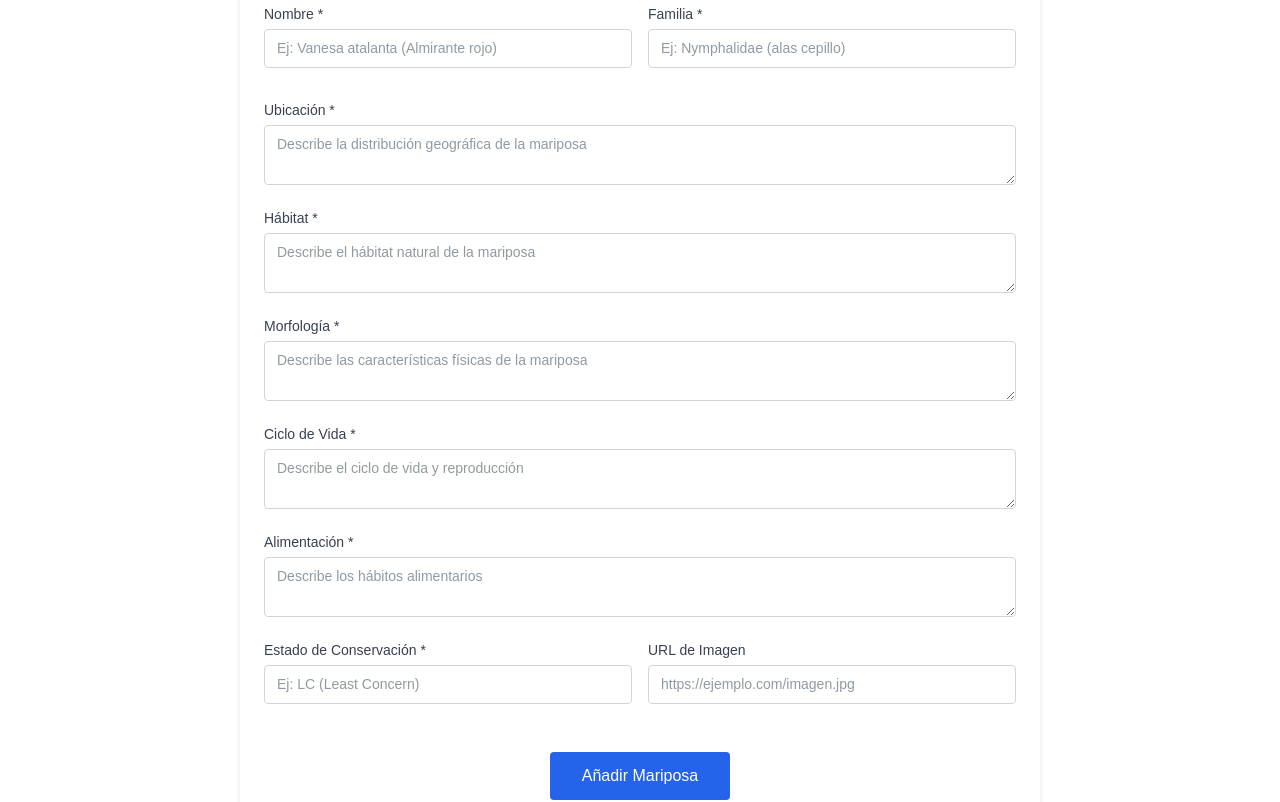
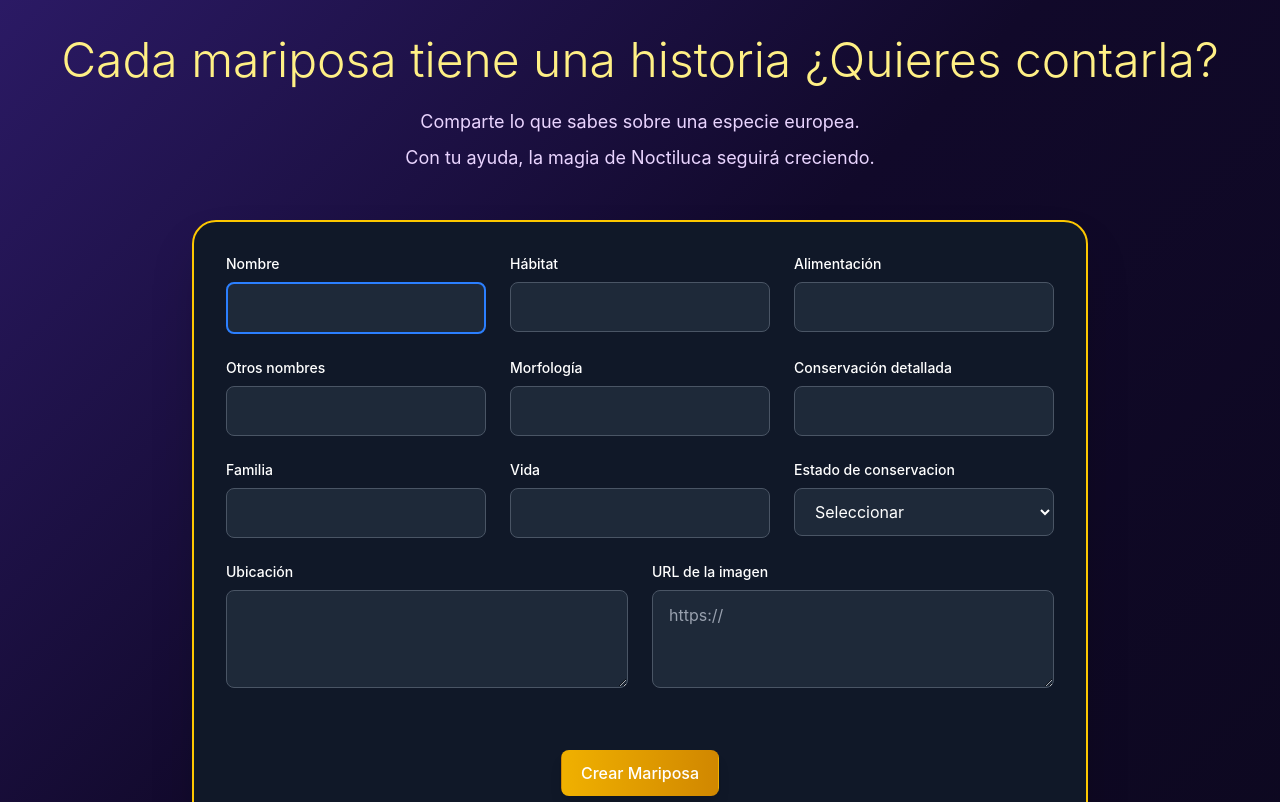
Before and after one commit to nicolegugu93/Noctiluca, a React (Vite) app: page /newbutterly in a window 1280 px wide. Shown: the part 880-1682 px from the top of the page. Built offline with nearby package versions, Linux system fonts and the light colour scheme.

Commit message:
create butterfly

```diff
--- a/src/pages/CreateButterfly.jsx
+++ b/src/pages/CreateButterfly.jsx
@@ -1,9 +1,20 @@
 import { useState } from 'react';
-import { createButterfly } from '../services/ButterflyServices';
 
-export default function ButterflyForm() {
+// Simulación del servicio (en tu caso real usarías la importación)
+const createButterfly = async (butterflyData) => {
+  // Simulación de la función - en tu código real importarías desde ButterflyServices.jsx
+  return new Promise((resolve) => {
+    setTimeout(() => {
+      console.log('Mariposa creada:', butterflyData);
+      resolve({ success: true, data: butterflyData });
+    }, 1000);
+  });
+};
+
+export default function CreateButterfly() {
   const [formData, setFormData] = useState({
     name: '',
+    'other names': '',
     family: '',
     Location: '',
     Hábitat: '',
@@ -11,6 +22,7 @@ export default function ButterflyForm() {
     Life: '',
     Feeding: '',
     Conservation: '',
+    'about conservation': '',
     image: ''
   });
 
@@ -30,9 +42,7 @@ export default function ButterflyForm() {
     setMessage('');
 
     try {
-
       const newId = Date.now().toString();
-
       const newButterfly = {
         id: newId,
         ...formData
@@ -44,6 +54,7 @@ export default function ButterflyForm() {
         setMessage('¡Mariposa añadida correctamente!');
         setFormData({
           name: '',
+          'other names': '',
           family: '',
           Location: '',
           Hábitat: '',
@@ -51,6 +62,7 @@ export default function ButterflyForm() {
           Life: '',
           Feeding: '',
           Conservation: '',
+          'about conservation': '',
           image: ''
         });
       } else {
@@ -63,260 +75,246 @@ export default function ButterflyForm() {
     }
   };
 
-  const containerStyle = {
-    maxWidth: '800px',
-    margin: '0 auto',
-    padding: '24px',
-    backgroundColor: 'white',
-    boxShadow: '0 4px 6px rgba(0, 0, 0, 0.1)',
-    borderRadius: '8px',
-    fontFamily: 'Arial, sans-serif'
-  };
+  return (
+    <div className="min-h-screen" style={{
+      background: 'linear-gradient(135deg, #2D1B69 0%, #11092A 50%, #0D0820 100%)',
+      fontFamily: 'Inter, system-ui, sans-serif'
+    }}>
+      {/* Botón superior */}
+      <div className="pt-6 pl-6">
+        <button className="px-4 py-2 bg-yellow-600 text-yellow-100 rounded-md text-sm font-medium hover:bg-yellow-700 transition-colors">
+          » Regresar a la galería
+        </button>
+      </div>
 
-  const titleStyle = {
-    fontSize: '24px',
-    fontWeight: 'bold',
-    textAlign: 'center',
-    marginBottom: '24px',
-    color: '#333'
-  };
+      {/* Contenido principal */}
+      <div className="flex flex-col items-center justify-center px-6 py-12">
+        <div className="text-center mb-12">
+          <h1 className="text-4xl md:text-5xl font-light text-yellow-200 mb-6">
+            Cada mariposa tiene una historia ¿Quieres contarla?
+          </h1>
+          <p className="text-lg text-purple-200 mb-2">
+            Comparte lo que sabes sobre una especie europea.
+          </p>
+          <p className="text-lg text-purple-200">
+            Con tu ayuda, la magia de Noctiluca seguirá creciendo.
+          </p>
+        </div>
 
-  const messageStyle = {
-    padding: '12px',
-    marginBottom: '16px',
-    borderRadius: '4px',
-    border: '1px solid',
-    backgroundColor: message.includes('correctamente') ? '#d4edda' : '#f8d7da',
-    color: message.includes('correctamente') ? '#155724' : '#721c24',
-    borderColor: message.includes('correctamente') ? '#c3e6cb' : '#f5c6cb'
-  };
+        {/* Decorative butterfly */}
+        <div className="absolute top-32 right-16 opacity-30">
+          <svg width="80" height="80" viewBox="0 0 100 100" className="text-yellow-300">
+            <path d="M50 20 C40 10, 20 15, 15 35 C10 50, 20 60, 35 55 C40 52, 45 48, 50 50 C55 48, 60 52, 65 55 C80 60, 90 50, 85 35 C80 15, 60 10, 50 20 Z"
+                  fill="currentColor" opacity="0.6"/>
+            <path d="M50 50 C45 60, 40 70, 35 85 C30 95, 40 98, 50 90 C50 85, 50 75, 50 70 C50 75, 50 85, 50 90 C60 98, 70 95, 65 85 C60 70, 55 60, 50 50 Z"
+                  fill="currentColor" opacity="0.4"/>
+          </svg>
+        </div>
 
-  const formGroupStyle = {
-    marginBottom: '16px'
-  };
-
-  const gridStyle = {
-    display: 'grid',
-    gridTemplateColumns: 'repeat(auto-fit, minmax(300px, 1fr))',
-    gap: '16px',
-    marginBottom: '16px'
-  };
-
-  const labelStyle = {
-    display: 'block',
-    fontSize: '14px',
-    fontWeight: '500',
-    color: '#374151',
-    marginBottom: '4px'
-  };
-
-  const inputStyle = {
-    width: '100%',
-    padding: '8px 12px',
-    border: '1px solid #d1d5db',
-    borderRadius: '4px',
-    fontSize: '14px',
-    outline: 'none',
-    boxSizing: 'border-box'
-  };
-
-  const textareaStyle = {
-    ...inputStyle,
-    resize: 'vertical',
-    minHeight: '60px'
-  };
-
-  const buttonContainerStyle = {
-    display: 'flex',
-    justifyContent: 'center',
-    paddingTop: '16px'
-  };
-
-  const buttonStyle = {
-    padding: '12px 32px',
-    borderRadius: '4px',
-    fontWeight: '500',
-    color: 'white',
-    border: 'none',
-    cursor: isSubmitting ? 'not-allowed' : 'pointer',
-    backgroundColor: isSubmitting ? '#9ca3af' : '#2563eb',
-    transition: 'background-color 0.2s'
-  };
-
-  return (
-    <div style={containerStyle}>
-      <h2 style={titleStyle}>
-        Añadir Nueva Mariposa
-      </h2>
-
+        {/* Formulario */}
+        <div className="w-full max-w-4xl">
+          <div className="bg-gray-900 bg-opacity-60 backdrop-blur-sm p-8 rounded-3xl border-2 border-yellow-400 shadow-2xl">
             {message && (
-        <div style={messageStyle}>
+              <div className={`mb-6 p-4 rounded-lg text-center font-medium ${
+                message.includes('correctamente')
+                  ? 'bg-green-900 bg-opacity-50 text-green-300 border border-green-700'
+                  : 'bg-red-900 bg-opacity-50 text-red-300 border border-red-700'
+              }`}>
                 {message}
               </div>
             )}
 
+            <div className="space-y-6">
+              {/* Primera fila */}
+              <div className="grid grid-cols-1 md:grid-cols-3 gap-6">
                 <div>
-        <div style={gridStyle}>
-          <div style={formGroupStyle}>
-            <label htmlFor="name" style={labelStyle}>
-              Nombre *
+                  <label className="block text-white text-sm font-medium mb-2">
+                    Nombre
                   </label>
                   <input
                     type="text"
-              id="name"
                     name="name"
                     value={formData.name}
                     onChange={handleChange}
+                    className="w-full px-4 py-3 bg-gray-800 bg-opacity-70 border-2 border-blue-500 rounded-lg text-white placeholder-gray-400 focus:outline-none focus:border-blue-400 transition-colors"
+                    placeholder=""
                     required
-              style={inputStyle}
-              placeholder="Ej: Vanesa atalanta (Almirante rojo)"
                   />
                 </div>
-
-          <div style={formGroupStyle}>
-            <label htmlFor="family" style={labelStyle}>
-              Familia *
+                <div>
+                  <label className="block text-white text-sm font-medium mb-2">
+                    Hábitat
                   </label>
                   <input
                     type="text"
-              id="family"
-              name="family"
-              value={formData.family}
+                    name="Hábitat"
+                    value={formData.Hábitat}
                     onChange={handleChange}
+                    className="w-full px-4 py-3 bg-gray-800 bg-opacity-70 border border-gray-600 rounded-lg text-white placeholder-gray-400 focus:outline-none focus:border-blue-400 transition-colors"
+                    placeholder=""
                     required
-              style={inputStyle}
-              placeholder="Ej: Nymphalidae (alas cepillo)"
+                  />
+                </div>
+                <div>
+                  <label className="block text-white text-sm font-medium mb-2">
+                    Alimentación
+                  </label>
+                  <input
+                    type="text"
+                    name="Feeding"
+                    value={formData.Feeding}
+                    onChange={handleChange}
+                    className="w-full px-4 py-3 bg-gray-800 bg-opacity-70 border border-gray-600 rounded-lg text-white placeholder-gray-400 focus:outline-none focus:border-blue-400 transition-colors"
+                    placeholder=""
+                    required
                   />
                 </div>
               </div>
 
-        <div style={formGroupStyle}>
-          <label htmlFor="Location" style={labelStyle}>
-            Ubicación *
+              {/* Segunda fila */}
+              <div className="grid grid-cols-1 md:grid-cols-3 gap-6">
+                <div>
+                  <label className="block text-white text-sm font-medium mb-2">
+                    Otros nombres
                   </label>
-          <textarea
-            id="Location"
-            name="Location"
-            value={formData.Location}
+                  <input
+                    type="text"
+                    name="other names"
+                    value={formData['other names']}
                     onChange={handleChange}
-            required
-            style={textareaStyle}
-            placeholder="Describe la distribución geográfica de la mariposa"
+                    className="w-full px-4 py-3 bg-gray-800 bg-opacity-70 border border-gray-600 rounded-lg text-white placeholder-gray-400 focus:outline-none focus:border-blue-400 transition-colors"
+                    placeholder=""
                   />
                 </div>
-
-        <div style={formGroupStyle}>
-          <label htmlFor="Hábitat" style={labelStyle}>
-            Hábitat *
+                <div>
+                  <label className="block text-white text-sm font-medium mb-2">
+                    Morfología
                   </label>
-          <textarea
-            id="Hábitat"
-            name="Hábitat"
-            value={formData.Hábitat}
-            onChange={handleChange}
-            required
-            style={textareaStyle}
-            placeholder="Describe el hábitat natural de la mariposa"
-          />
-        </div>
-
-        <div style={formGroupStyle}>
-          <label htmlFor="Morphology" style={labelStyle}>
-            Morfología *
-          </label>
-          <textarea
-            id="Morphology"
+                  <input
+                    type="text"
                     name="Morphology"
                     value={formData.Morphology}
                     onChange={handleChange}
+                    className="w-full px-4 py-3 bg-gray-800 bg-opacity-70 border border-gray-600 rounded-lg text-white placeholder-gray-400 focus:outline-none focus:border-blue-400 transition-colors"
+                    placeholder=""
                     required
-            style={textareaStyle}
-            placeholder="Describe las características físicas de la mariposa"
                   />
                 </div>
-
-        <div style={formGroupStyle}>
-          <label htmlFor="Life" style={labelStyle}>
-            Ciclo de Vida *
-          </label>
-          <textarea
-            id="Life"
-            name="Life"
-            value={formData.Life}
-            onChange={handleChange}
-            required
-            style={textareaStyle}
-            placeholder="Describe el ciclo de vida y reproducción"
-          />
-        </div>
-
-        <div style={formGroupStyle}>
-          <label htmlFor="Feeding" style={labelStyle}>
-            Alimentación *
-          </label>
-          <textarea
-            id="Feeding"
-            name="Feeding"
-            value={formData.Feeding}
-            onChange={handleChange}
-            required
-            style={textareaStyle}
-            placeholder="Describe los hábitos alimentarios"
-          />
-        </div>
-
-        <div style={gridStyle}>
-          <div style={formGroupStyle}>
-            <label htmlFor="Conservation" style={labelStyle}>
-              Estado de Conservación *
+                <div>
+                  <label className="block text-white text-sm font-medium mb-2">
+                    Conservación detallada
                   </label>
                   <input
                     type="text"
-              id="Conservation"
                     name="Conservation"
                     value={formData.Conservation}
                     onChange={handleChange}
+                    className="w-full px-4 py-3 bg-gray-800 bg-opacity-70 border border-gray-600 rounded-lg text-white placeholder-gray-400 focus:outline-none focus:border-blue-400 transition-colors"
+                    placeholder=""
                     required
-              style={inputStyle}
-              placeholder="Ej: LC (Least Concern)"
-            />
-          </div>
-
-          <div style={formGroupStyle}>
-            <label htmlFor="image" style={labelStyle}>
-              URL de Imagen
-            </label>
-            <input
-              type="url"
-              id="image"
-              name="image"
-              value={formData.image}
-              onChange={handleChange}
-              style={inputStyle}
-              placeholder="https://ejemplo.com/imagen.jpg"
                   />
                 </div>
               </div>
 
-        <div style={buttonContainerStyle}>
+              {/* Tercera fila */}
+              <div className="grid grid-cols-1 md:grid-cols-3 gap-6">
+                <div>
+                  <label className="block text-white text-sm font-medium mb-2">
+                    Familia
+                  </label>
+                  <input
+                    type="text"
+                    name="family"
+                    value={formData.family}
+                    onChange={handleChange}
+                    className="w-full px-4 py-3 bg-gray-800 bg-opacity-70 border border-gray-600 rounded-lg text-white placeholder-gray-400 focus:outline-none focus:border-blue-400 transition-colors"
+                    placeholder=""
+                    required
+                  />
+                </div>
+                <div>
+                  <label className="block text-white text-sm font-medium mb-2">
+                    Vida
+                  </label>
+                  <input
+                    type="text"
+                    name="Life"
+                    value={formData.Life}
+                    onChange={handleChange}
+                    className="w-full px-4 py-3 bg-gray-800 bg-opacity-70 border border-gray-600 rounded-lg text-white placeholder-gray-400 focus:outline-none focus:border-blue-400 transition-colors"
+                    placeholder=""
+                    required
+                  />
+                </div>
+                <div>
+                  <label className="block text-white text-sm font-medium mb-2">
+                    Estado de conservacion
+                  </label>
+                  <select
+                    name="about conservation"
+                    value={formData['about conservation']}
+                    onChange={handleChange}
+                    className="w-full px-4 py-3 bg-gray-800 bg-opacity-70 border border-gray-600 rounded-lg text-white focus:outline-none focus:border-blue-400 transition-colors"
+                    required
+                  >
+                    <option value="">Seleccionar</option>
+                    <option value="LC">LC (Least Concern)</option>
+                    <option value="NT">NT (Near Threatened)</option>
+                    <option value="VU">VU (Vulnerable)</option>
+                    <option value="EN">EN (Endangered)</option>
+                    <option value="CR">CR (Critically Endangered)</option>
+                  </select>
+                </div>
+              </div>
+
+              {/* Cuarta fila */}
+              <div className="grid grid-cols-1 md:grid-cols-2 gap-6">
+                <div>
+                  <label className="block text-white text-sm font-medium mb-2">
+                    Ubicación
+                  </label>
+                  <textarea
+                    name="Location"
+                    value={formData.Location}
+                    onChange={handleChange}
+                    rows="3"
+                    className="w-full px-4 py-3 bg-gray-800 bg-opacity-70 border border-gray-600 rounded-lg text-white placeholder-gray-400 focus:outline-none focus:border-blue-400 transition-colors resize-vertical"
+                    placeholder=""
+                    required
+                  />
+                </div>
+                <div>
+                  <label className="block text-white text-sm font-medium mb-2">
+                    URL de la imagen
+                  </label>
+                  <textarea
+                    name="image"
+                    value={formData.image}
+                    onChange={handleChange}
+                    rows="3"
+                    className="w-full px-4 py-3 bg-gray-800 bg-opacity-70 border border-gray-600 rounded-lg text-white placeholder-gray-400 focus:outline-none focus:border-blue-400 transition-colors resize-vertical"
+                    placeholder="https://"
+                  />
+                </div>
+              </div>
+
+              {/* Botón de envío */}
+              <div className="flex justify-center pt-8">
                 <button
                   type="button"
                   onClick={handleSubmit}
                   disabled={isSubmitting}
-            style={buttonStyle}
-            onMouseOver={(e) => {
-              if (!isSubmitting) {
-                e.target.style.backgroundColor = '#1d4ed8';
-              }
-            }}
-            onMouseOut={(e) => {
-              if (!isSubmitting) {
-                e.target.style.backgroundColor = '#2563eb';
-              }
-            }}
+                  className={`px-12 py-4 rounded-xl font-medium text-lg transition-all duration-300 ${
+                    isSubmitting
+                      ? 'bg-gray-600 text-gray-400 cursor-not-allowed'
+                      : 'bg-gradient-to-r from-yellow-500 to-yellow-600 text-white hover:from-yellow-600 hover:to-yellow-700 hover:scale-105 shadow-lg hover:shadow-xl'
+                  }`}
                 >
-            {isSubmitting ? 'Guardando...' : 'Añadir Mariposa'}
+                  {isSubmitting ? 'Guardando...' : 'Crear Mariposa'}
                 </button>
+              </div>
+            </div>
+          </div>
         </div>
       </div>
     </div>
```
Also changed, not shown: src/style/createbutterfly.css (added), 1 other file (tests, documents, lock files or other folders). Lines whose indentation alone changed are shown as unchanged.
